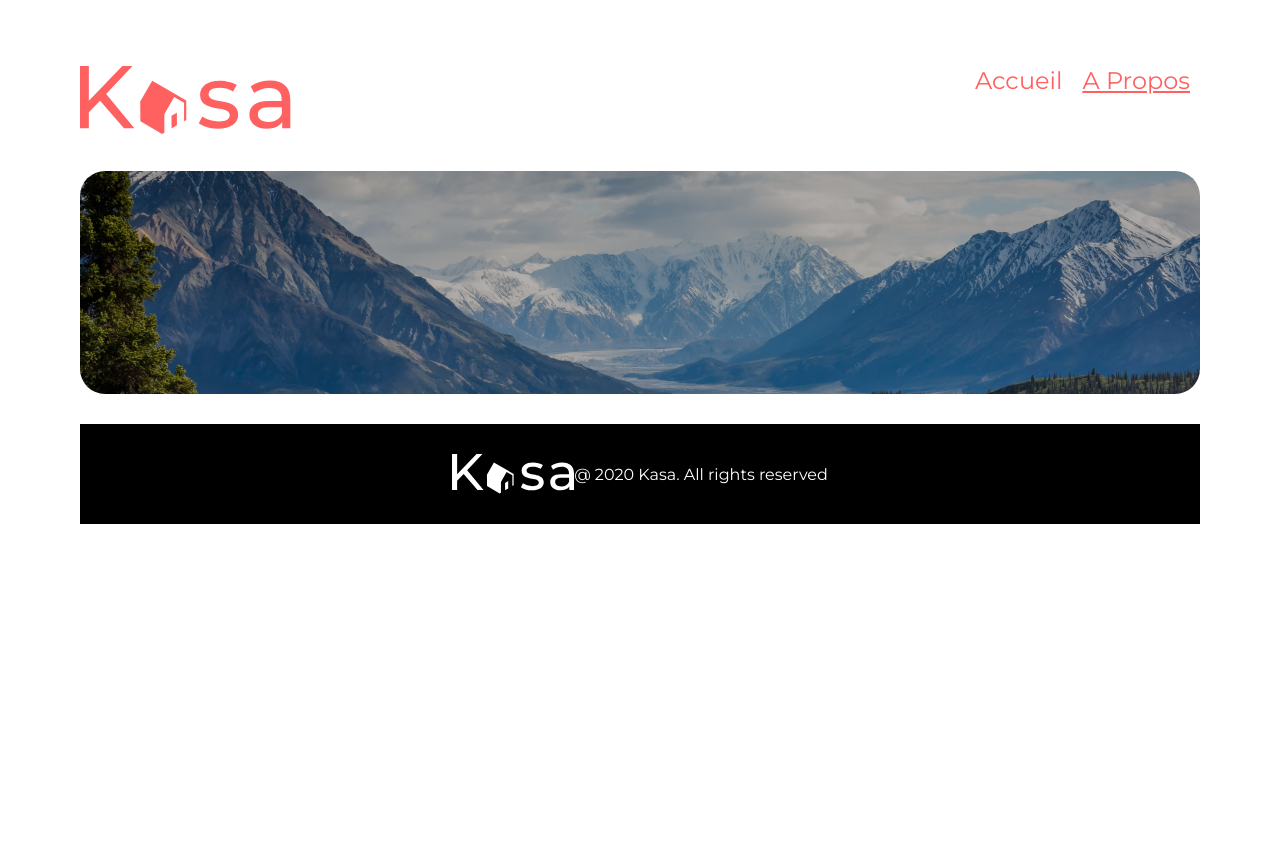
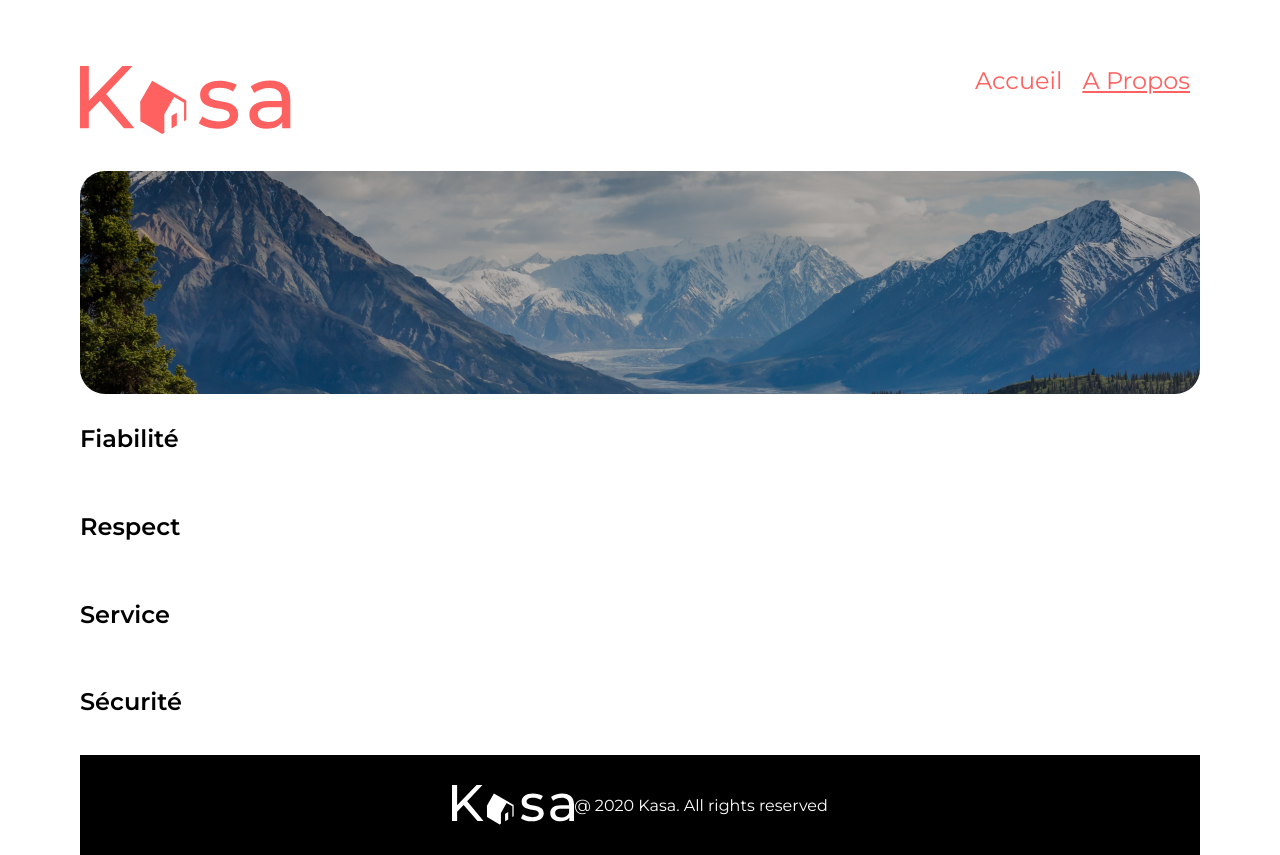
Before and after one commit to SafaSELLAM/Projet_6_OC, a React (Create React App) app: page /about in a window 1280 px wide. Before the commit the page ends 800 px from the top, so only its background shows below. Built offline with nearby package versions, Linux system fonts and the light colour scheme.

Commit message:
fix : import données

```diff
--- a/src/Pages/About.js
+++ b/src/Pages/About.js
@@ -1,19 +1,19 @@
 import React from "react";
 import Banner from "../Components/Banner";
 import AboutBanner from "../assets/about_banner.jpg";
-import datas from "../datas/data.js";
+import datas from "../datas/about_data.js";
 import Collapse from "../Components/Collapse";
 const About = () => {
   return (
-    <div className="About">
+    <div className="about">
       <div className="banner_about">
         <Banner image={AboutBanner} alt="image bannière" />
-        {/* {datas.map((abouts) => (
-          // <Collapse
-          //   key={abouts.id}
-          //   about={{ title: abouts.title, text: abouts.text, list: false }}
-          // />
-        ))} */}
+        {datas.map((abouts) => (
+          <Collapse
+            key={abouts.id}
+            about={{ title: abouts.title, text: abouts.text, list: false }}
+          />
+        ))}
       </div>
     </div>
   );
```
